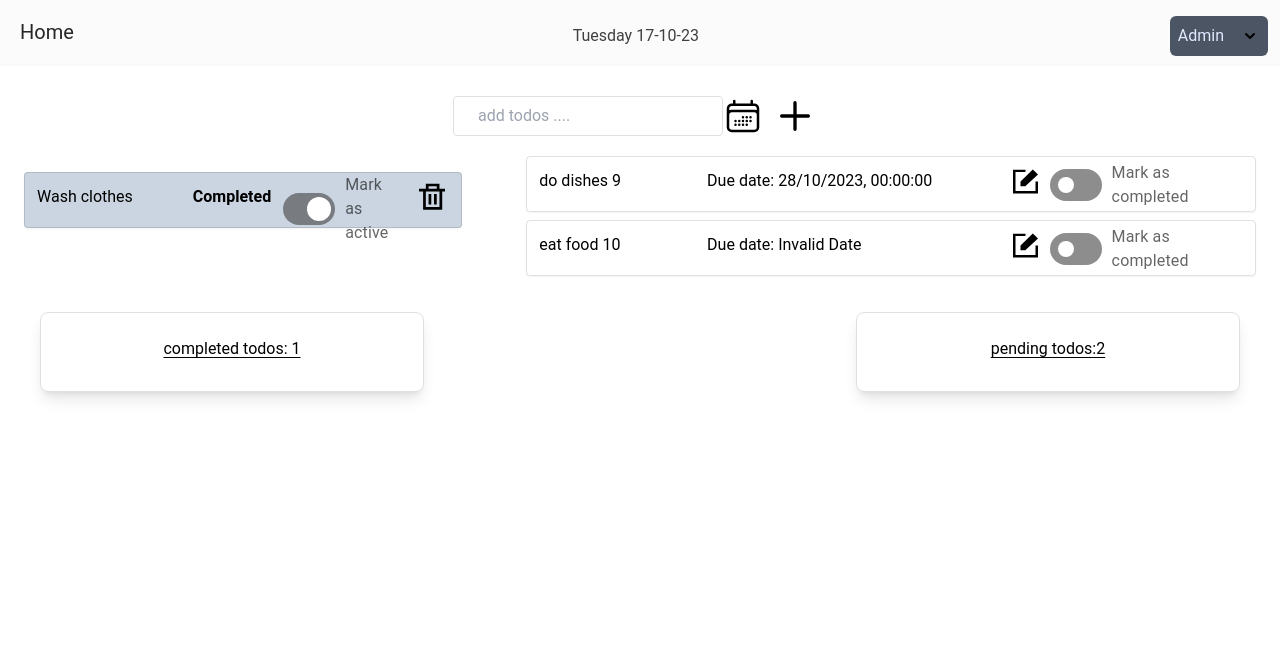
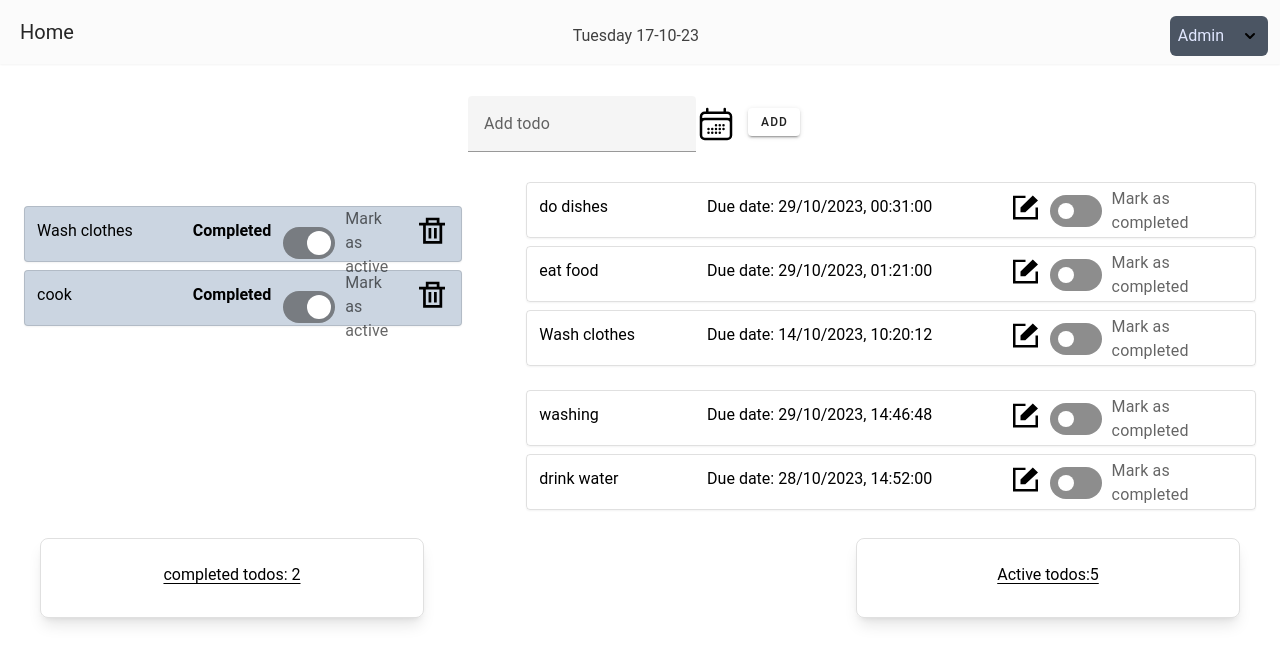
Before and after one commit to Fibinjohnson/vuejs-task-management, a Vue app: page / in a window 1280 px wide. Shown: the top 664 px of the page. Built offline with nearby package versions, Linux system fonts and the light colour scheme; data requests are answered from the project's data file.

Commit message:
some changes

```diff
--- a/db.json
+++ b/db.json
@@ -2,21 +2,45 @@
   "todos": [
     {
       "id": 9,
-      "todo": "do dishes ",
-      "duedate": "28/10/2023, 00:00:00",
+      "todo": "do dishes  ",
+      "duedate": "29/10/2023, 00:31:00",
       "isCompleted": false
     },
     {
       "id": 10,
       "todo": "eat food",
-      "duedate": "Invalid Date",
+      "duedate": "29/10/2023, 01:21:00",
       "isCompleted": false
     },
     {
       "id": 11,
       "todo": "Wash clothes",
       "duedate": "14/10/2023, 10:20:12",
+      "isCompleted": false
+    },
+    {
+      "id": 12,
+      "todo": "Wash clothes",
+      "duedate": "28/10/2023, 12:19:00",
       "isCompleted": true
+    },
+    {
+      "id": 13,
+      "todo": "cook",
+      "duedate": "28/10/2023, 14:39:13",
+      "isCompleted": true
+    },
+    {
+      "id": 14,
+      "todo": "washing",
+      "duedate": "29/10/2023, 14:46:48",
+      "isCompleted": false
+    },
+    {
+      "id": 15,
+      "todo": "drink water",
+      "duedate": "28/10/2023, 14:52:00",
+      "isCompleted": false
     }
   ]
 }
--- a/src/views/EditModal.vue
+++ b/src/views/EditModal.vue
@@ -98,7 +98,7 @@ const toEdit=ref(dialog)
 const modalValue=ref(todos)
 const editTodoList=async(todos)=>{
     try{
-      console.log(todos,'todos')
+
      const res=await editPromise({
       id:todos.id,
       duedate:new Date(todos.duedate).toLocaleString(),
@@ -113,9 +113,7 @@ const editTodoList=async(todos)=>{
       duedate:new Date(todos.duedate).toLocaleString(),
       isCompleted:todos.isCompleted
      })
-     }
-
-
+    }
     }catch(err){
         console.log(err,"edit error ")
     }
--- a/src/views/HomeView.vue
+++ b/src/views/HomeView.vue
@@ -3,17 +3,43 @@
    <NavVue/>
 
   <div class="home">
-    <form  @submit.prevent="addTodo">
+
+
+      <!-- <input @blur="validate('input')" @keypress="validate('input')" :class="{'border border-red-500':errors.input}" class="border border-gray-500 rounded py-2 px-6 text-gray-700 mb-3 leading-tight focus:outline-none focus:shadow-outline" v-model="task.input" type="text" name="todos" id="" placeholder="add todos ...."> -->
+      <v-responsive
+    class="mx-auto"
+    max-width="344"
+  >
+  <form  @submit.prevent="addTodo">
     <div class="flex justify-center pt-8">
+      <v-text-field
+      :rules="[rules.required]"
+      v-model="task.input"
+      clearable
+      label="Add todo"
+     ></v-text-field>
+     <div class="p-x pt-2">
+      <svg @click="calender" xmlns="http://www.w3.org/2000/svg" fill="none" viewBox="0 0 24 24" stroke-width="1.5" stroke="currentColor" class="w-10 h-10 ">
+    <path stroke-linecap="round" stroke-linejoin="round" d="M6.75 3v2.25M17.25 3v2.25M3 18.75V7.5a2.25 2.25 0 012.25-2.25h13.5A2.25 2.25 0 0121 7.5v11.25m-18 0A2.25 2.25 0 005.25 21h13.5A2.25 2.25 0 0021 18.75m-18 0v-7.5A2.25 2.25 0 015.25 9h13.5A2.25 2.25 0 0121 11.25v7.5m-9-6h.008v.008H12v-.008zM12 15h.008v.008H12V15zm0 2.25h.008v.008H12v-.008zM9.75 15h.008v.008H9.75V15zm0 2.25h.008v.008H9.75v-.008zM7.5 15h.008v.008H7.5V15zm0 2.25h.008v.008H7.5v-.008zm6.75-4.5h.008v.008h-.008v-.008zm0 2.25h.008v.008h-.008V15zm0 2.25h.008v.008h-.008v-.008zm2.25-4.5h.008v.008H16.5v-.008zm0 2.25h.008v.008H16.5V15z" />
+    </svg>
+     </div>
+<!--
+    <button class="mb-3" type="submit"> <svg   width="64px" height="40px" viewBox="0 0 24 24" fill="none" xmlns="http://www.w3.org/2000/svg"><g id="SVGRepo_bgCarrier" stroke-width="0"></g><g id="SVGRepo_tracerCarrier" stroke-linecap="round" stroke-linejoin="round"></g><g id="SVGRepo_iconCarrier"> <path d="M4 12H20M12 4V20" stroke="#000000" stroke-width="2" stroke-linecap="round" stroke-linejoin="round"></path> </g></svg>
+    </button> -->
+ <div class="p-3">
+  <v-btn  size="small"
+     type="submit"
+     >
+       Add
+     </v-btn>
+ </div>
 
-      <input @blur="validate('input')" @keypress="validate('input')" :class="{'border border-red-500':errors.input}" class="border border-gray-500 rounded py-2 px-6 text-gray-700 mb-3 leading-tight focus:outline-none focus:shadow-outline" v-model="task.input" type="text" name="todos" id="" placeholder="add todos ....">
-      <svg @click="calender" xmlns="http://www.w3.org/2000/svg" fill="none" viewBox="0 0 24 24" stroke-width="1.5" stroke="currentColor" class="w-10 h-10 ">
-  <path stroke-linecap="round" stroke-linejoin="round" d="M6.75 3v2.25M17.25 3v2.25M3 18.75V7.5a2.25 2.25 0 012.25-2.25h13.5A2.25 2.25 0 0121 7.5v11.25m-18 0A2.25 2.25 0 005.25 21h13.5A2.25 2.25 0 0021 18.75m-18 0v-7.5A2.25 2.25 0 015.25 9h13.5A2.25 2.25 0 0121 11.25v7.5m-9-6h.008v.008H12v-.008zM12 15h.008v.008H12V15zm0 2.25h.008v.008H12v-.008zM9.75 15h.008v.008H9.75V15zm0 2.25h.008v.008H9.75v-.008zM7.5 15h.008v.008H7.5V15zm0 2.25h.008v.008H7.5v-.008zm6.75-4.5h.008v.008h-.008v-.008zm0 2.25h.008v.008h-.008V15zm0 2.25h.008v.008h-.008v-.008zm2.25-4.5h.008v.008H16.5v-.008zm0 2.25h.008v.008H16.5V15z" />
-</svg>
-<button class="mb-3" type="submit"> <svg   width="64px" height="40px" viewBox="0 0 24 24" fill="none" xmlns="http://www.w3.org/2000/svg"><g id="SVGRepo_bgCarrier" stroke-width="0"></g><g id="SVGRepo_tracerCarrier" stroke-linecap="round" stroke-linejoin="round"></g><g id="SVGRepo_iconCarrier"> <path d="M4 12H20M12 4V20" stroke="#000000" stroke-width="2" stroke-linecap="round" stroke-linejoin="round"></path> </g></svg>
-</button>
+
+
     </div>
   </form>
+  </v-responsive>
+
 
   </div>
   <div class="flex justify-center ">
@@ -28,6 +54,8 @@
 
 <script setup>
 import * as Yup from "yup"
+import SvgIcon from '@jamescoyle/vue-icon'
+import { mdiAccount } from '@mdi/js'
 const todoInputSchema=Yup.object().shape({
   input:Yup.string().required("Add a todo")
 })
@@ -52,7 +80,9 @@ import { addNewTodos } from '../services/todoHelpers';
     const storeTodos=computed(()=>
        store.state.todos
     )
-
+    const rules = {
+  required: (value) => !!value || 'Field is required',
+};
     const isCalender=ref(false)
     const calender=()=>{
       isCalender.value=!isCalender.value
--- a/src/views/StatusList.vue
+++ b/src/views/StatusList.vue
@@ -4,7 +4,7 @@
         <p class=" flex justify-center items-center  mt-3  underline underline-offset-[3px] decoration-solid p-3">completed todos: {{ completed }}</p>
     </div>
     <div class="border rounded-lg w-96 h-20 shadow shadow-lg">
-        <p class="flex justify-center mt-3  underline underline-offset-[3px] decoration-solid p-3">pending todos:{{ pending }}</p>
+        <p class="flex justify-center mt-3  underline underline-offset-[3px] decoration-solid p-3">Active todos:{{ pending }}</p>
     </div>
   </div>
 </template>
--- a/src/views/TodoList.vue
+++ b/src/views/TodoList.vue
@@ -34,7 +34,7 @@
    <div v-for="todos in storeAlltodos" :key="todos.id" class="parent ml-auto space-x-10 mr-auto px-3 py-1">
       <div class="flex flex-row">
         <div v-if="!todos.isCompleted" class="active  flex flex-row border border-1 h-14 rounded shadow shadow-sm w-full">
-          <div class="w-52 p-3">{{ todos.todo }} {{ todos.id }}</div>
+          <div class="w-52 p-3">{{ todos.todo }}</div>
           <label class="p-3 w-96 ">Due date: {{ todos.duedate }}</label>
           <div class="p-3 mr-6" @click="editTodo(todos.id)">
             <svg width="25px" height="25px" viewBox="0 -0.5 21 21" version="1.1" xmlns="http://www.w3.org/2000/svg" xmlns:xlink="http://www.w3.org/1999/xlink" fill="#000000"><g id="SVGRepo_bgCarrier" stroke-width="0"></g><g id="SVGRepo_tracerCarrier" stroke-linecap="round" stroke-linejoin="round"></g><g id="SVGRepo_iconCarrier"> <title>edit [#1479]</title> <desc>Created with Sketch.</desc> <defs> </defs> <g id="Page-1" stroke="none" stroke-width="1" fill="none" fill-rule="evenodd"> <g id="Dribbble-Light-Preview" transform="translate(-99.000000, -400.000000)" fill="#000000"> <g id="icons" transform="translate(56.000000, 160.000000)"> <path d="M61.9,258.010643 L45.1,258.010643 L45.1,242.095788 L53.5,242.095788 L53.5,240.106431 L43,240.106431 L43,260 L64,260 L64,250.053215 L61.9,250.053215 L61.9,258.010643 Z M49.3,249.949769 L59.63095,240 L64,244.114985 L53.3341,254.031929 L49.3,254.031929 L49.3,249.949769 Z" id="edit-[#1479]"> </path> </g> </g> </g> </g></svg>
@@ -123,7 +123,15 @@ import EditModal from './EditModal.vue'
    const editTodo=(id)=>{
       dialog.value=true
       modalValue.value= {...store.getters.editModal(id)[0]}
-      console.log(modalValue.value.duedate,'due date')
+
+      const inputDateString = modalValue.value.duedate;
+      const [datePart, timePart] = inputDateString.split(', ');
+      const [day, month, year] = datePart.split('/');
+      const [hours, minutes, seconds] = timePart.split(':');
+      const newDate = new Date(`${month} ${day} ${year} ${hours}:${minutes}:${seconds}`);
+      const formattedDate = newDate.toString();
+      console.log(formattedDate);
+      modalValue.value.duedate=formattedDate
    }
 
      onMounted( async()=>{
```
